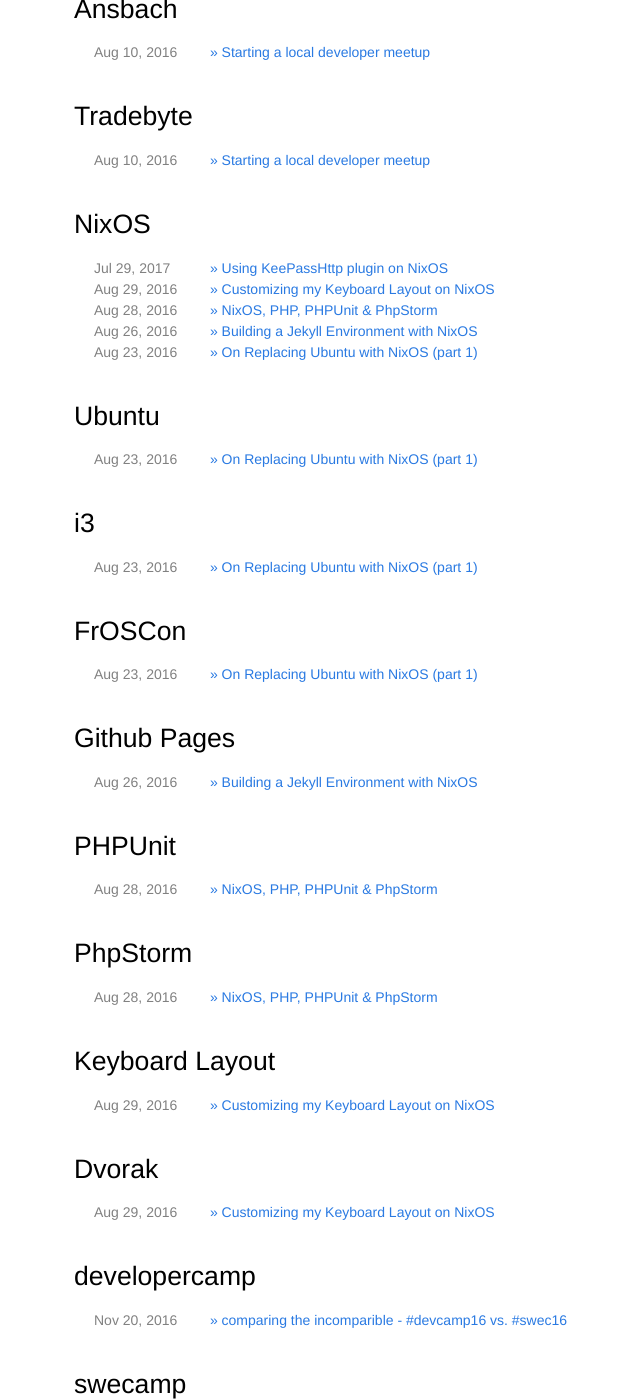
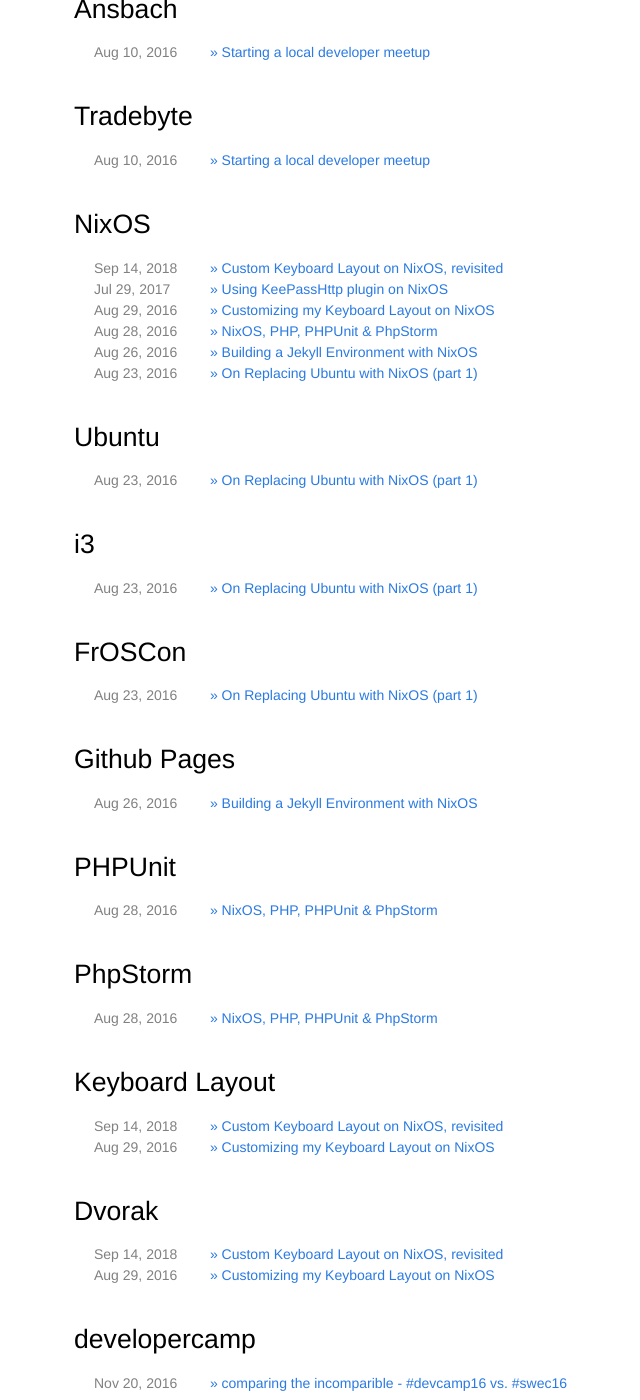
Before and after one commit to stesie/stesie.github.com, a Jekyll site: the page built from tags.html, in a window 1280 px wide and 1400 px high, scrolled down 9536 px. Shown: the whole window, without its empty margins (206-846 px from the left). Built offline with Jekyll 4.4.1, drawn with Linux system fonts in a browser that asks for light colours; some of the changed lines change nothing that is shown.

Commit message:
revisit nixos keyboard layout stuff

````diff
--- a/_posts/2016-08-29-nixos-custom-keyboard-layout.md
+++ b/_posts/2016-08-29-nixos-custom-keyboard-layout.md
@@ -3,6 +3,10 @@
 title: "Customizing my Keyboard Layout on NixOS"
 tags: [ "NixOS", "Keyboard Layout", "Dvorak" ]
 ---
+{: .info}
+*UPDATE*: The exact methodology shown here does *not work anymore*.
+See [here](/2018/09/nixos-custom-keyboard-layout-revisited) for an updated version.
+
 Here's one missing write-up on a problem I immediately faced after reinstalling
 my Laptop with NixOS: my customized keyboard layout was missing.
 I'm using [Programmer Dvorak](http://www.kaufmann.no/roland/dvorak/) for a
--- /dev/null
+++ b/_posts/2018-09-14-nixos-custom-keyboard-layout-revisited.md
@@ -0,0 +1,136 @@
+---
+layout: post
+title: "Custom Keyboard Layout on NixOS, revisited"
+tags: [ "NixOS", "Keyboard Layout", "Dvorak" ]
+---
+Roughly two years ago I already [wrote an article](/2016/08/nixos-custom-keyboard-layout)
+on how I configured my customized keyboard layout on NixOS.  Unfortunately this broke
+some months ago and so far I never really had the time to track down what's going wrong.
+Instead I had a little xmodmap file around, that tweaks the layout after applying the
+base layout with `setxkbmap us dvp`.
+
+Of course this was annoying, after each and every `home-manager switch` or
+`nixos-rebuild switch` I had to re-apply the changed layout.  Also after (re-)attaching
+the USB keyboard, etc.
+
+So I finally sat down, ... at first trying to just override `xorg.xkeyboardconfig`.  Turns
+out that still is a bad idea, at least if you don't want to compile large parts of your
+system locally.  So there must be a better way, and just touching `setxkbmap` and `xkbcomp`
+still feels right.  Yet the xserver itself keeps complaining the layout doesn't exist, even
+though `setxkbmap` accepts it.  (and also `nixos-rebuild` itself now complains)
+
+Turns out the `xorgserver` package now provides two extra options
+`--with-xkb-bin-directory` and `--with-xkb-path`, ... and that setting both of them is
+necessary.  If you just set `--with-xkb-path` then X.org accepts the layout, yet `xkbcomp`
+fails since it fetches the correct rules (from the overridden package), yet the wrong symbols
+file.  So just override both :)
+
+And to keep `nixos-rebuild` happy also override `xkbvalidate` utility, or specifically:
+the `libxkbcommon` dependency of it, so it also has access to the modified rules & symbols.
+
+So my `/etc/nixos/configuration.nix` now looks like this:
+
+```nix
+  services.xserver = {
+    enable = true;
+    layout = "us";
+    xkbVariant = "stesie";
+    xkbOptions = "lv3:ralt_switch";
+  };
+
+  nixpkgs.config = {
+    packageOverrides = super: rec {
+
+      xorg = super.xorg // rec {
+        xkeyboardconfig_rolf = super.xorg.xkeyboardconfig.overrideAttrs (old: {
+          patches = [
+            (builtins.toFile "stesie-dvp.patch" ''
+                          Index: xkeyboard-config-2.17/symbols/us
+                          ===================================================================
+                          --- xkeyboard-config-2.17.orig/symbols/us
+                          +++ xkeyboard-config-2.17/symbols/us
+                          @@ -1557,6 +1557,34 @@ xkb_symbols "crd" {
+                             include "compose(rctrl)"
+                           };
+
+                          +partial alphanumeric_keys
+                          +xkb_symbols "stesie" {
+                          +
+                          +    include "us(dvp)"
+                          +    name[Group1] = "English (Modified Programmer Dvorak)";
+                          +
+                          +    //             Unmodified       Shift           AltGr            Shift+AltGr
+                          +    // symbols row, left side
+                          +    key <AE01> { [ ampersand,       1                                           ] };
+                          +    key <AE02> { [ bracketleft,     2,              currency                    ], type[Group1] = "FOUR_LEVEL_ALPHABETIC" };
+                          +    key <AE03> { [ braceleft,       3,              cent                        ], type[Group1] = "FOUR_LEVEL_ALPHABETIC" };
+                          +    key <AE04> { [ braceright,      4,              yen                         ], type[Group1] = "FOUR_LEVEL_ALPHABETIC" };
+                          +    key <AE05> { [ parenleft,       5,              EuroSign                    ], type[Group1] = "FOUR_LEVEL_ALPHABETIC" };
+                          +    key <AE06> { [ equal,           6,              sterling                    ], type[Group1] = "FOUR_LEVEL_ALPHABETIC" };
+                          +
+                          +    // symbols row, right side
+                          +    key <AE07> { [ asterisk,        7                                           ], type[Group1] = "FOUR_LEVEL_ALPHABETIC" };
+                          +    key <AE08> { [ parenright,      8,              onehalf                     ], type[Group1] = "FOUR_LEVEL_ALPHABETIC" };
+                          +    key <AE09> { [ plus,            9                                           ], type[Group1] = "FOUR_LEVEL_ALPHABETIC" };
+                          +    key <AE10> { [ bracketright,    0                                           ], type[Group1] = "FOUR_LEVEL_ALPHABETIC" };
+                          +    key <AE11> { [ exclam,          percent,        exclamdown                  ], type[Group1] = "FOUR_LEVEL_ALPHABETIC" };
+                          +    key <AE12> { [ numbersign,      grave,          dead_grave                  ] };
+                          +
+                          +    // home row, left side
+                          +    key <AC01> { [ a,               A,              adiaeresis,      Adiaeresis ] };
+                          +    key <AC02> { [ o,               O,              odiaeresis,      Odiaeresis ] };
+                          +    key <AC04> { [ u,               U,              udiaeresis,      Udiaeresis ] };
+                          +};
+
+                           partial alphanumeric_keys
+                                  xkb_symbols "sun_type6" {
+                          Index: xkeyboard-config-2.17/rules/evdev.xml.in
+                          ===================================================================
+                          --- xkeyboard-config-2.17.orig/rules/evdev.xml.in
+                          +++ xkeyboard-config-2.17/rules/evdev.xml.in
+                          @@ -1401,6 +1401,12 @@
+                                   </variant>
+                                   <variant>
+                                     <configItem>
+                          +            <name>stesie</name>
+                          +            <description>English (Modified Programmer Dvorak)</description>
+                          +          </configItem>
+                          +        </variant>
+                          +        <variant>
+                          +          <configItem>
+                                       <name>rus</name>
+                                       <!-- Keyboard indicator for Russian layouts -->
+                                       <_shortDescription>ru</_shortDescription>
+            '')
+          ];
+        });     # xorg.xkeyboardconfig_rolf
+
+        xorgserver = super.xorg.xorgserver.overrideAttrs (old: {
+          configureFlags = old.configureFlags ++ [
+            "--with-xkb-bin-directory=${xkbcomp}/bin"
+            "--with-xkb-path=${xkeyboardconfig_rolf}/share/X11/xkb"
+          ];
+        });
+
+        setxkbmap = super.xorg.setxkbmap.overrideAttrs (old: {
+          postInstall =
+            ''
+              mkdir -p $out/share
+              ln -sfn ${xkeyboardconfig_rolf}/etc/X11 $out/share/X11
+            '';
+        });
+
+        xkbcomp = super.xorg.xkbcomp.overrideAttrs (old: {
+          configureFlags = "--with-xkb-config-root=${xkeyboardconfig_rolf}/share/X11/xkb";
+        });
+
+      };        # xorg
+
+      xkbvalidate = super.xkbvalidate.override {
+        libxkbcommon = super.libxkbcommon.override {
+          xkeyboard_config = xorg.xkeyboardconfig_rolf;
+        };
+      };
+    };
+  };
+```
````
